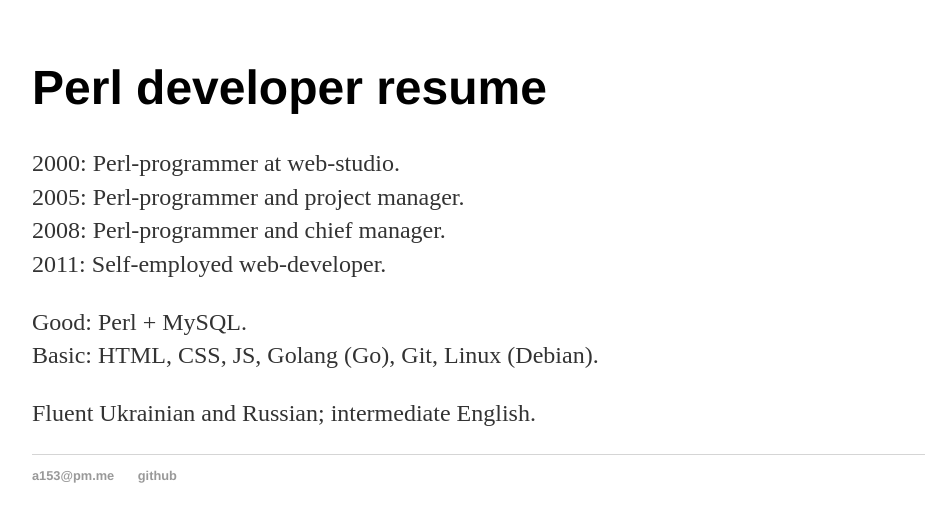
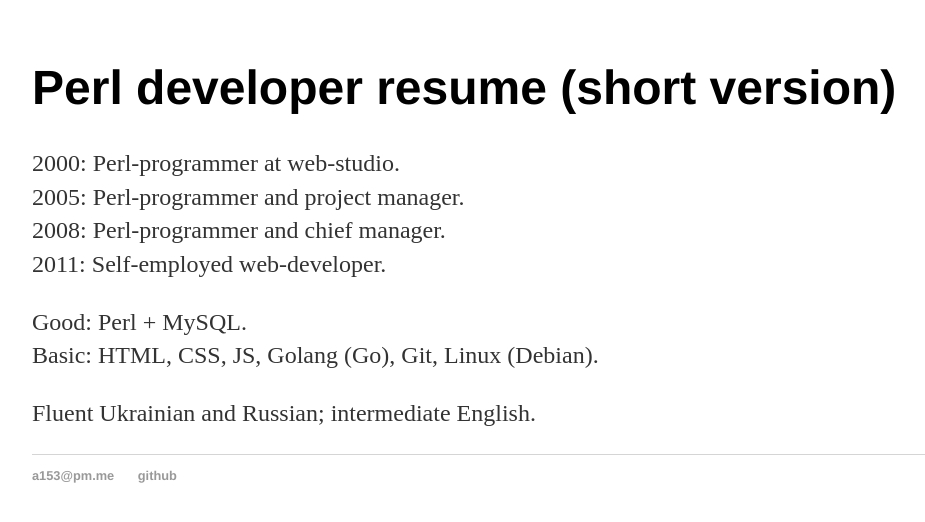
Before and after one commit to aa153/aa153.github.io, a Jekyll site: the page built from index.html, in a window 1280 px wide. Shown: the top 522 px of the page, without its empty margins (160-1085 px from the left). Built offline with Jekyll 4.4.1, drawn with Linux system fonts in a browser that asks for light colours.

Commit message:
Update index.html

```diff
--- a/index.html
+++ b/index.html
@@ -3,7 +3,7 @@ layout: default
 title: Perl developer resume
 ---
 	<div class="blurb">
-	<h1>Perl developer resume</h1>
+	<h1>Perl developer resume (short version)</h1>
 	<p>
 		2000: Perl-programmer at web-studio.<br>
 		2005: Perl-programmer and project manager.<br>
```
